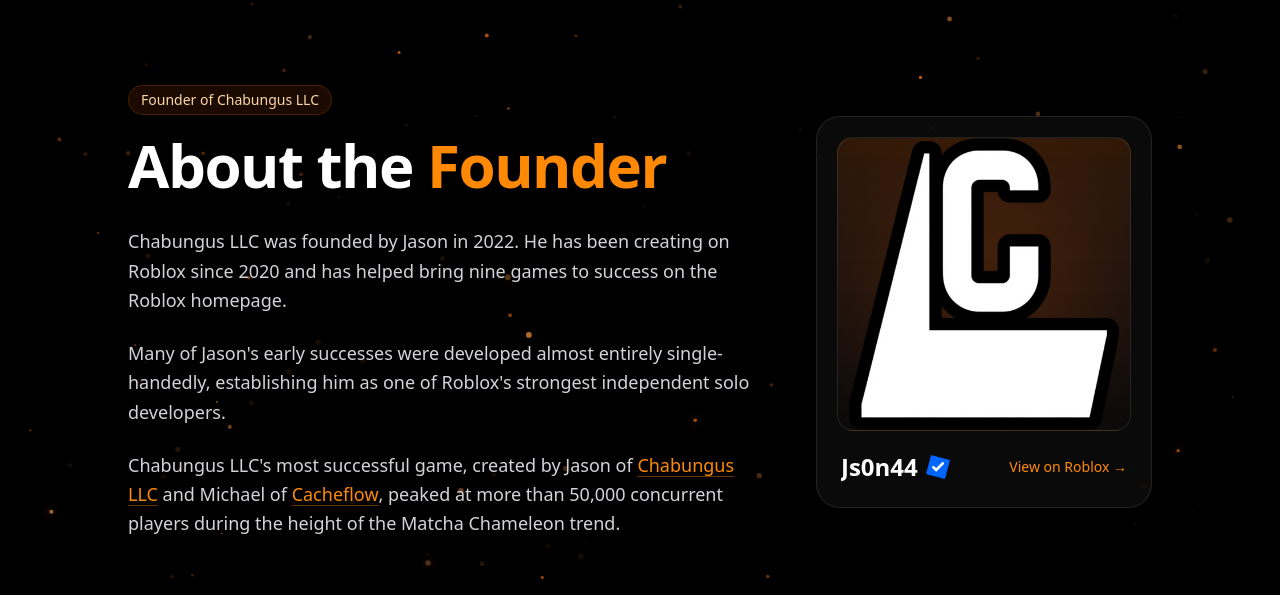
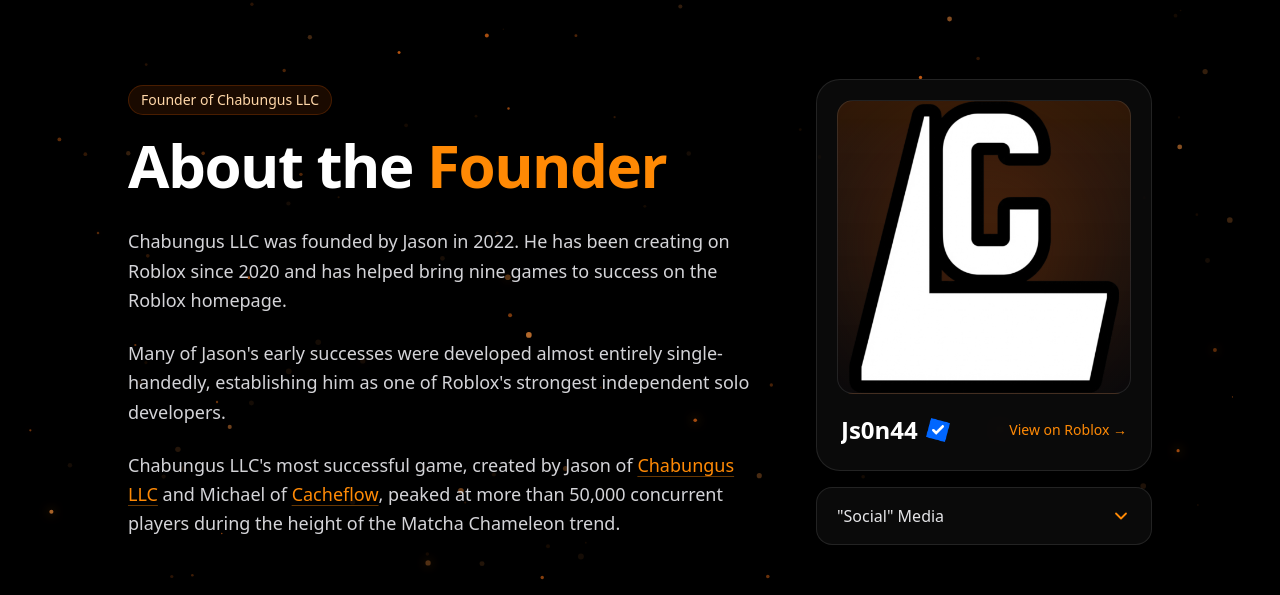
Before and after one commit to Js0n44/chabungus-new-website, a Next.js app in the folder chabungus-main/: page /founder in a window 1280 px wide. Shown: the part 121-716 px from the top of the page. Built offline with nearby package versions, Linux system fonts and the light colour scheme; no server answers.

Commit message:
Add social media disclosure

```diff
--- a/chabungus-main/app/founder/page.tsx
+++ b/chabungus-main/app/founder/page.tsx
@@ -100,11 +100,12 @@
             </div>
           </section>
 
+          <div className="mx-auto w-full max-w-sm space-y-4">
             <a
               href={profile.profileUrl}
               target="_blank"
               rel="noopener noreferrer"
-            className="group mx-auto block w-full max-w-sm rounded-3xl border border-white/10 bg-white/[0.04] p-5 backdrop-blur-md transition-all hover:-translate-y-1 hover:border-orange-500/40 hover:bg-orange-500/[0.06] hover:shadow-[0_20px_70px_rgba(249,115,22,0.16)]"
+              className="group block w-full rounded-3xl border border-white/10 bg-white/[0.04] p-5 backdrop-blur-md transition-all hover:-translate-y-1 hover:border-orange-500/40 hover:bg-orange-500/[0.06] hover:shadow-[0_20px_70px_rgba(249,115,22,0.16)]"
             >
               <div className="relative overflow-hidden rounded-2xl border border-white/10 bg-gradient-to-b from-orange-500/15 to-zinc-950">
                 <div className="absolute inset-8 rounded-full bg-orange-500/20 blur-3xl" />
@@ -126,6 +127,26 @@
                 </span>
               </div>
             </a>
+
+            <details className="group overflow-hidden rounded-2xl border border-white/10 bg-white/[0.04] backdrop-blur-md transition-colors open:border-orange-500/30 open:bg-orange-500/[0.05]">
+              <summary className="flex cursor-pointer list-none items-center justify-between gap-4 px-5 py-4 font-medium text-zinc-200 transition-colors hover:text-white [&::-webkit-details-marker]:hidden">
+                <span>&quot;Social&quot; Media</span>
+                <svg
+                  viewBox="0 0 20 20"
+                  fill="none"
+                  className="h-5 w-5 shrink-0 text-orange-400 transition-transform duration-200 group-open:rotate-180"
+                  aria-hidden="true"
+                >
+                  <path d="m5 7.5 5 5 5-5" stroke="currentColor" strokeWidth="1.8" strokeLinecap="round" strokeLinejoin="round" />
+                </svg>
+              </summary>
+              <div className="border-t border-white/10 px-5 py-4">
+                <p className="text-sm leading-relaxed text-zinc-400">
+                  None. Social media is putrid filth.
+                </p>
+              </div>
+            </details>
+          </div>
         </div>
       </div>
     </main>
```
Lines whose indentation alone changed are shown as unchanged.
